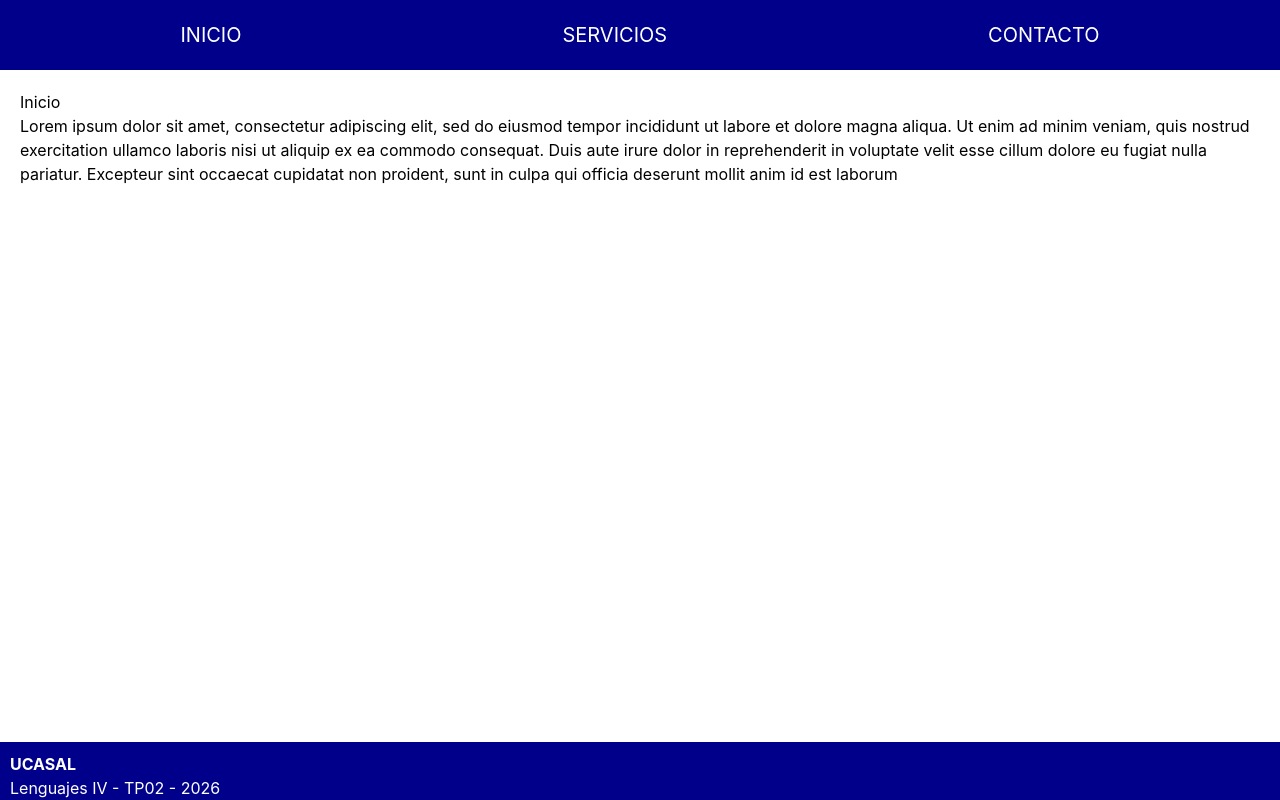
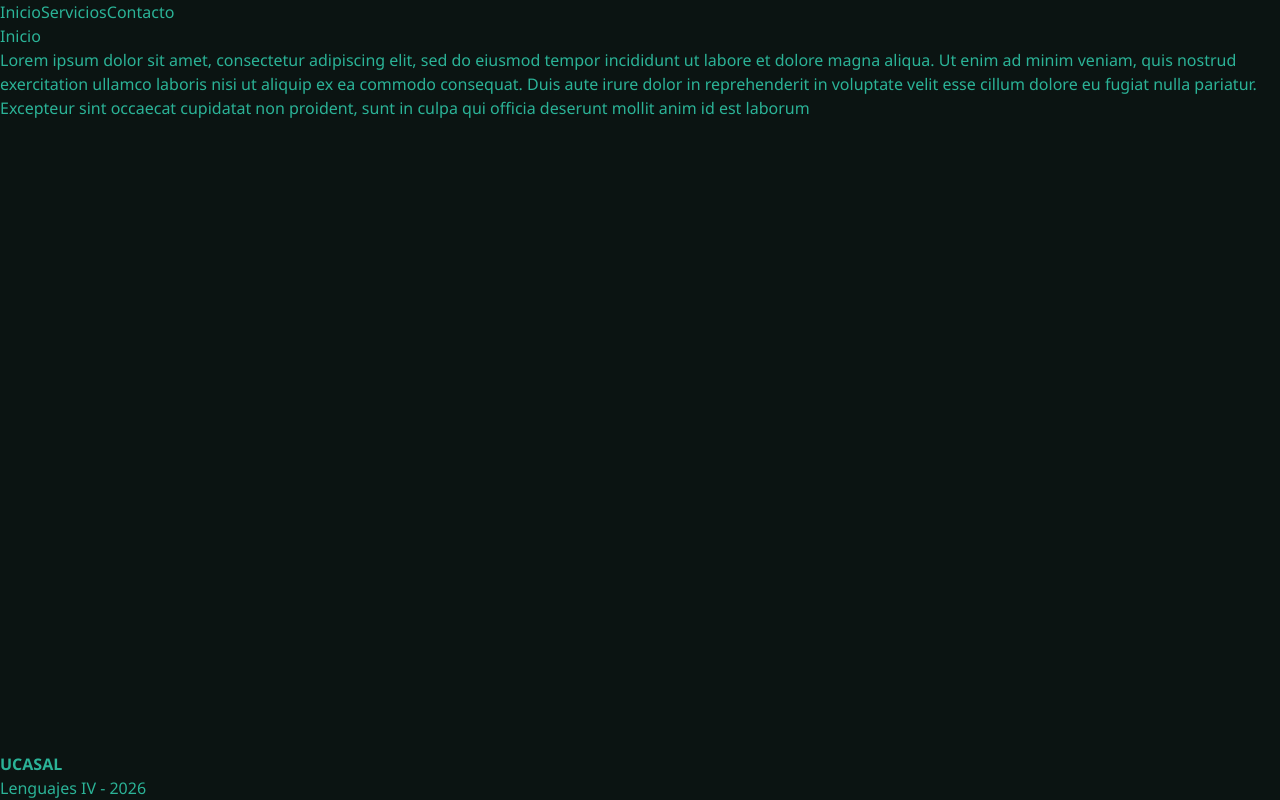
Before and after one commit to codebylauti/lenguajesiv-tp, a React (Vite) app: page / in a window 1280 px wide. Built offline with nearby package versions, Linux system fonts and the light colour scheme.

Commit message:
feat: configuracion basica de la paleta de colores con tailwind

```diff
--- a/src/App.jsx
+++ b/src/App.jsx
@@ -11,8 +11,10 @@ import Contact from "./pages/Contact.jsx";
 
 function App() {
   return (
+    <div id="app" className="min-h-screen w-full grid grid-rows-[auto_1fr_auto] bg-green-primary text-detail-jade ">
       <BrowserRouter>
         <Header/>
+
         <main>
           <Routes>
             <Route path="/" element={<Home/>} />
@@ -22,8 +24,10 @@ function App() {
             <Route path="*" element={<h1>404 page not found</h1>} />
           </Routes>
         </main>
+
         <Footer/>
       </BrowserRouter>
+    </div>
   )
 }
 
--- a/src/app.css
+++ b/src/app.css
@@ -1,49 +1,13 @@
 @import "tailwindcss";
 
-body {
-  margin: 0;
+@theme {
+  --color-green-primary: #0b1412;
+  --color-green-cards: #12221e;
+  --color-text-primary: #e3ebe8;
+  --color-detail-jade: #2bb397;
+  --color-detail-gold: #d4af37;
 }
 
-#root {
-  height: 100dvh;
-  display: grid;
-  grid-template-rows: auto 1fr auto;
+body {
+  font-family: 'Segoe UI', Tahoma, Geneva, Verdana, sans-serif;
 }
-
-header {
-  height: min-content;
-  background-color: darkblue;
-  color: #ffffff;
-  display: flex;
-  flex-direction: column;
-  padding: 20px;
-  text-transform: uppercase;
-}
-
-.navbar {
-  width: 100%;
-  justify-content: space-around;
-  display: flex;
-  text-decoration: none;
-}
-
-.navbar * {
-  color: #ffffff;
-  text-decoration: none;
-  font-size: 20px;
-}
-
-.navbar *.active {
-  color: blueviolet;
-}
-
-footer {
-  padding: 10px 10px 0px 10px;
-  height: min-content;
-  background-color: darkblue;
-  color: #ffffff;
-}
-
-main {
-  padding: 20px;
-}
--- a/src/components/Footer.jsx
+++ b/src/components/Footer.jsx
@@ -2,7 +2,7 @@ function Footer () {
   return (
     <footer>
       <strong>UCASAL</strong><br/>
-      <p>Lenguajes IV - TP02 - 2026</p>
+      <p>Lenguajes IV - 2026</p>
     </footer>
   )
 }
```
Lines whose indentation alone changed are shown as unchanged.
